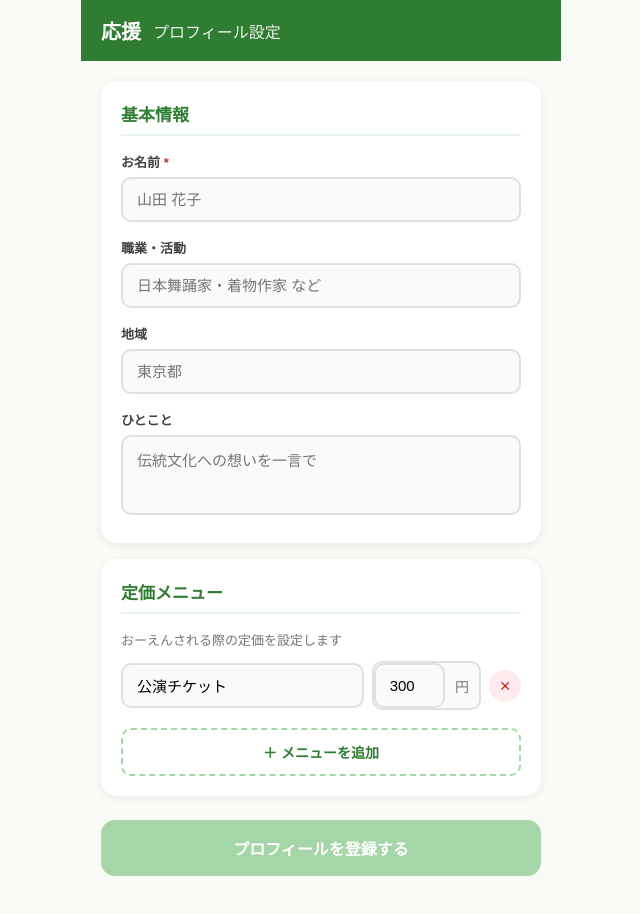
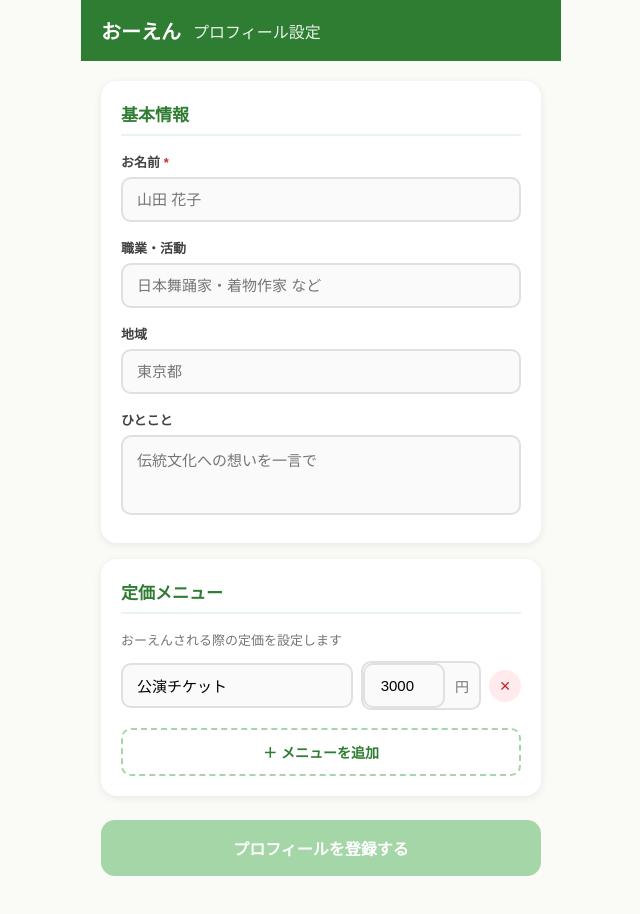
Before and after one commit to junjuntiger/ouen-app, a React (Vite) app: page /profile-setup in a window 1280 px wide. Shown: the whole page, without its empty margins (319-959 px from the left). Built offline with nearby package versions, Linux system fonts and the light colour scheme; no server answers; the database is empty; sample sign-in values are in the browser's storage.

Commit message:
fix: price input width and header text

```diff
--- a/src/pages/ProfileSetupPage.jsx
+++ b/src/pages/ProfileSetupPage.jsx
@@ -61,7 +61,7 @@ export default function ProfileSetupPage() {
   return (
     <div style={styles.container}>
       <div style={styles.topBar}>
-        <div style={styles.logoSmall}>応援</div>
+        <div style={styles.logoSmall}>おーえん</div>
         <span style={styles.step}>プロフィール設定</span>
       </div>
 
@@ -222,6 +222,7 @@ const styles = {
     display: "flex",
     alignItems: "center",
     flex: 1,
+    minWidth: 120,
     border: "2px solid #e0e0e0",
     borderRadius: 10,
     overflow: "hidden",
```
